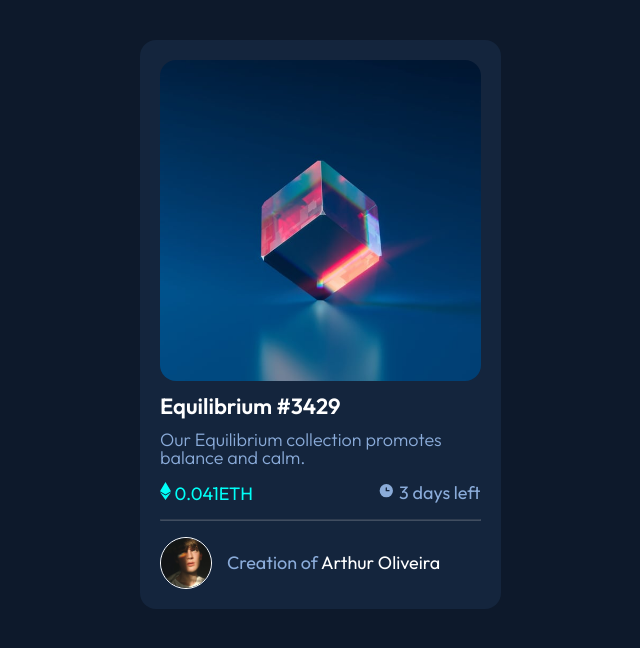
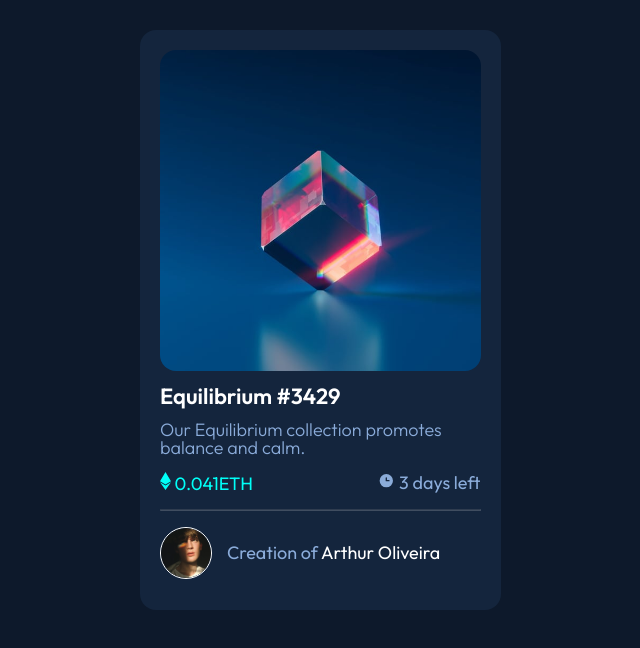
Before and after one commit to Arthurdso/Front-end-Mentor-Preview-card, a plain HTML site: page index.html in a window 1280 px wide. Shown: the whole page, without its empty margins (322-962 px from the left). Drawn offline with Linux system fonts and the light colour scheme.

Commit message:
Update style.css

```diff
--- a/css/style.css
+++ b/css/style.css
@@ -11,6 +11,7 @@ body {
 .main-container {
     width: 375px;
     margin: 5vh auto;
+    height: 100vh;
 }
 
 .width {
@@ -26,9 +27,10 @@ body {
 .card-container {
     background-color: hsl(216, 50%, 16%);
     width: 90%;
-    margin: 15px auto;
+    margin: -10px auto;
     padding: 20px 20px;
     border-radius: 1rem;
+    height: 540px;
 }
 .main-image{
     width: 100%;
```
